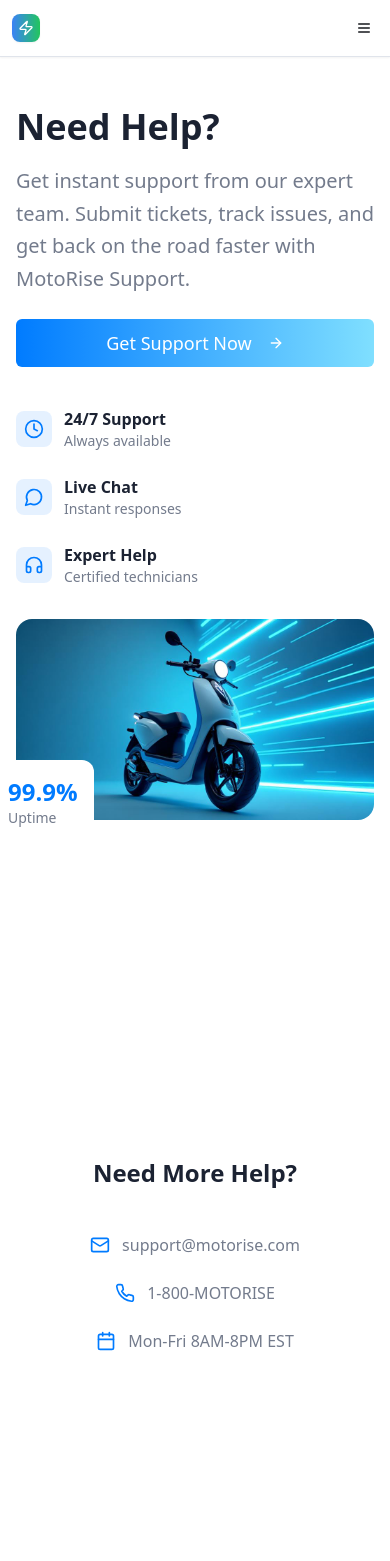
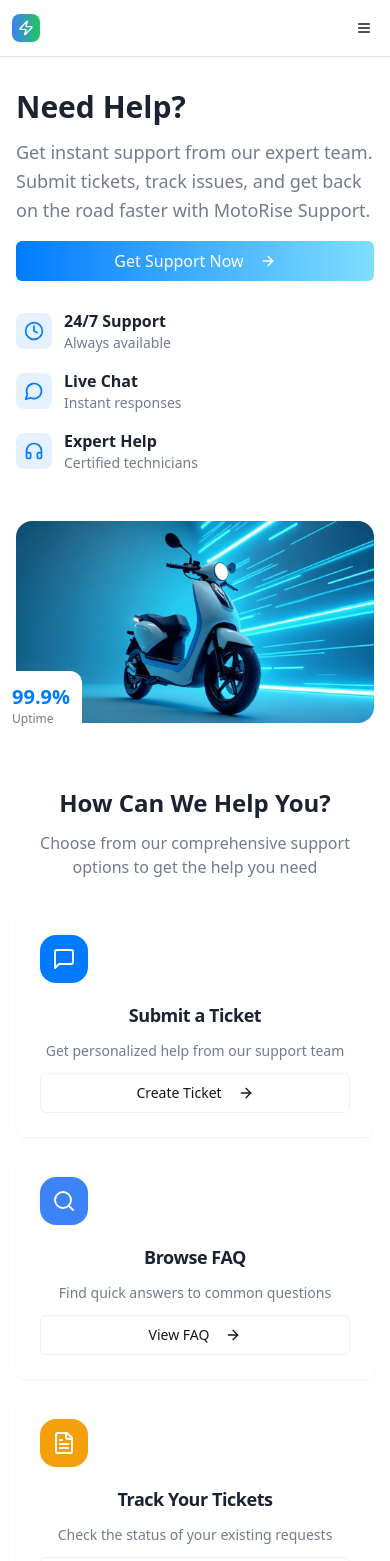
Before and after one commit to vkhemnar/motorise-support-hub, a React (Vite) app: page / in a window 390 px wide. Shown: the top 1561 px of the page. Before the commit the page ends 1422 px from the top, so only its background shows below. Built offline with nearby package versions, Linux system fonts and the light colour scheme.

Commit message:
Fix home page whitespace

```diff
--- a/src/components/Hero.tsx
+++ b/src/components/Hero.tsx
@@ -14,36 +14,36 @@ export const Hero = () => {
     console.log('Get Support button clicked, navigating to /login');
     navigate('/login');
   };
-  return <section className="relative flex items-center justify-center bg-[var(--gradient-card)] overflow-hidden">
+  return <section className="relative flex items-center justify-center bg-[var(--gradient-card)] overflow-hidden min-h-[60vh] sm:min-h-[70vh] lg:min-h-[80vh]">
       {/* Background Pattern */}
-      <div className="absolute inset-0 bg-grid-pattern opacity-5 my-0 py-0 mx-0 px-0"></div>
+      <div className="absolute inset-0 bg-grid-pattern opacity-5"></div>
 
-      <div className="max-w-7xl mx-auto px-4 sm:px-6 lg:px-8 py-12">
-        <div className="grid lg:grid-cols-2 gap-8 items-center">
+      <div className="max-w-7xl mx-auto px-4 sm:px-6 lg:px-8 py-8 sm:py-12 lg:py-16">
+        <div className="grid lg:grid-cols-2 gap-6 lg:gap-8 items-center">
           {/* Content */}
-          <div className="space-y-6 fade-in">
-            <div className="space-y-4">
-              <h1 className="text-4xl md:text-6xl font-bold text-navy leading-tight">
+          <div className="space-y-4 sm:space-y-6 fade-in">
+            <div className="space-y-3 sm:space-y-4">
+              <h1 className="text-3xl sm:text-4xl lg:text-5xl xl:text-6xl font-bold text-navy leading-tight">
                 Need Help?
               </h1>
-              <p className="text-xl text-muted-foreground leading-relaxed">
+              <p className="text-lg sm:text-xl text-muted-foreground leading-relaxed">
                 Get instant support from our expert team. Submit tickets, track issues, and get back on the road faster with MotoRise Support.
               </p>
             </div>
 
             {/* CTA Buttons */}
-            <div className="flex flex-col sm:flex-row gap-4">
-              <Button className="btn-electric text-lg px-8 py-6" onClick={handleGetSupport} style={{
+            <div className="flex flex-col sm:flex-row gap-3 sm:gap-4">
+              <Button className="btn-electric text-base sm:text-lg px-6 sm:px-8 py-4 sm:py-6" onClick={handleGetSupport} style={{
               pointerEvents: 'auto',
               zIndex: 10
             }}>
                 {user ? user.role === 'admin' ? 'Go to Dashboard' : 'Start Chat' : 'Get Support Now'}
-                <ArrowRight className="ml-2 h-5 w-5" />
+                <ArrowRight className="ml-2 h-4 w-4 sm:h-5 sm:w-5" />
               </Button>
             </div>
 
             {/* Features */}
-            <div className="grid grid-cols-1 sm:grid-cols-3 gap-6 pt-4">
+            <div className="grid grid-cols-1 sm:grid-cols-3 gap-4 sm:gap-6 pt-3 sm:pt-4">
               <div className="flex items-center space-x-3">
                 <div className="p-2 bg-primary/10 rounded-lg">
                   <Clock className="h-5 w-5 text-primary" />
@@ -75,16 +75,16 @@ export const Hero = () => {
           </div>
 
           {/* Hero Image */}
-          <div className="relative slide-up">
+          <div className="relative slide-up mt-6 lg:mt-0">
             <div className="relative rounded-2xl overflow-hidden shadow-[var(--shadow-elevation)]">
               <img src={heroImage} alt="MotoRise Electric Scooter" className="w-full h-auto object-cover" />
               <div className="absolute inset-0 bg-[var(--gradient-primary)] opacity-10"></div>
             </div>
 
             {/* Floating Stats */}
-            <div className="absolute -bottom-6 -left-6 bg-white rounded-xl shadow-[var(--shadow-card)] p-4 card-hover">
-              <div className="text-2xl font-bold text-primary">99.9%</div>
-              <div className="text-sm text-muted-foreground">Uptime</div>
+            <div className="absolute -bottom-4 -left-4 sm:-bottom-6 sm:-left-6 bg-white rounded-xl shadow-[var(--shadow-card)] p-3 sm:p-4 card-hover">
+              <div className="text-xl sm:text-2xl font-bold text-primary">99.9%</div>
+              <div className="text-xs sm:text-sm text-muted-foreground">Uptime</div>
             </div>
 
           </div>
--- a/src/components/SupportCards.tsx
+++ b/src/components/SupportCards.tsx
@@ -2,70 +2,100 @@ import React from 'react';
 import { Button } from '@/components/ui/button';
 import { Card, CardContent, CardDescription, CardHeader, CardTitle } from '@/components/ui/card';
 import { MessageSquare, FileText, Search, Phone, Mail, Calendar, ArrowRight } from 'lucide-react';
+
 export const SupportCards = () => {
-  const supportOptions = [{
+  const supportOptions = [
+    {
       icon: MessageSquare,
       title: 'Submit a Ticket',
       description: 'Get personalized help from our support team',
       action: 'Create Ticket',
       color: 'bg-primary',
       href: '/support/new'
-  }, {
+    },
+    {
       icon: Search,
       title: 'Browse FAQ',
       description: 'Find quick answers to common questions',
       action: 'View FAQ',
       color: 'bg-info',
       href: '/faq'
-  }, {
+    },
+    {
       icon: FileText,
       title: 'Track Your Tickets',
       description: 'Check the status of your existing requests',
       action: 'View Tickets',
       color: 'bg-warning',
       href: '/tickets'
-  }, {
+    },
+    {
       icon: Phone,
       title: 'Emergency Support',
       description: 'For urgent issues requiring immediate attention',
       action: 'Call Now',
       color: 'bg-destructive',
       href: 'tel:+1-800-MOTORISE'
-  }];
-  return <section className="bg-background py-[37px]">
-      <div className="max-w-7xl mx-auto px-4 sm:px-6 lg:px-8 my-0">
-        <div className="text-center mb-16 fade-in my-0">
+    }
+  ];
 
-
+  return (
+    <section className="bg-background py-8 sm:py-12 lg:py-16">
+      <div className="max-w-7xl mx-auto px-4 sm:px-6 lg:px-8">
+        <div className="text-center mb-8 sm:mb-12 lg:mb-16 fade-in">
+          <h2 className="text-2xl sm:text-3xl lg:text-4xl font-bold text-navy mb-3 sm:mb-4">
+            How Can We Help You?
+          </h2>
+          <p className="text-base sm:text-lg text-muted-foreground max-w-2xl mx-auto">
+            Choose from our comprehensive support options to get the help you need
+          </p>
         </div>
 
-        <div className="grid grid-cols-1 md:grid-cols-2 lg:grid-cols-4 gap-6">
-          {supportOptions.map((option, index) => <Card key={index} className="card-electric card-hover group cursor-pointer border-0">
-
-
-            </Card>)}
+        <div className="grid grid-cols-1 sm:grid-cols-2 lg:grid-cols-4 gap-4 sm:gap-6">
+          {supportOptions.map((option, index) => (
+            <Card key={index} className="card-electric card-hover group cursor-pointer border-0 h-full">
+              <CardHeader className="text-center pb-3 sm:pb-4">
+                <div className={`inline-flex items-center justify-center w-12 h-12 sm:w-16 sm:h-16 rounded-2xl ${option.color} mb-3 sm:mb-4 group-hover:scale-110 transition-transform duration-200`}>
+                  <option.icon className="h-6 w-6 sm:h-8 sm:w-8 text-white" />
+                </div>
+                <CardTitle className="text-lg sm:text-xl font-bold text-navy group-hover:text-primary transition-colors">
+                  {option.title}
+                </CardTitle>
+              </CardHeader>
+              <CardContent className="text-center space-y-3 sm:space-y-4">
+                <CardDescription className="text-sm sm:text-base text-muted-foreground">
+                  {option.description}
+                </CardDescription>
+                <Button variant="outline" className="w-full group-hover:bg-primary group-hover:text-white transition-all duration-200">
+                  {option.action}
+                  <ArrowRight className="ml-2 h-4 w-4 group-hover:translate-x-1 transition-transform duration-200" />
+                </Button>
+              </CardContent>
+            </Card>
+          ))}
         </div>
 
         {/* Contact Info */}
-        <div className="mt-16 text-center">
-          <div className="bg-[var(--gradient-card)] rounded-2xl p-8 shadow-[var(--shadow-card)] my-0 mx-0 px-[33px]">
-            <h3 className="text-2xl font-bold text-navy mb-6 mx-[23px] my-0 py-[20px]">Need More Help?</h3>
-            <div className="grid grid-cols-1 md:grid-cols-3 gap-6">
+        <div className="mt-8 sm:mt-12 lg:mt-16 text-center">
+          <div className="bg-[var(--gradient-card)] rounded-2xl p-6 sm:p-8 shadow-[var(--shadow-card)]">
+            <h3 className="text-xl sm:text-2xl font-bold text-navy mb-4 sm:mb-6">Need More Help?</h3>
+            <div className="grid grid-cols-1 md:grid-cols-3 gap-4 sm:gap-6">
               <div className="flex items-center justify-center space-x-3">
-                <Mail className="h-5 w-5 text-primary" />
-                <span className="text-muted-foreground">support@motorise.com</span>
+                <Mail className="h-4 w-4 sm:h-5 sm:w-5 text-primary flex-shrink-0" />
+                <span className="text-sm sm:text-base text-muted-foreground">support@motorise.com</span>
               </div>
               <div className="flex items-center justify-center space-x-3">
-                <Phone className="h-5 w-5 text-primary" />
-                <span className="text-muted-foreground">1-800-MOTORISE</span>
+                <Phone className="h-4 w-4 sm:h-5 sm:w-5 text-primary flex-shrink-0" />
+                <span className="text-sm sm:text-base text-muted-foreground">1-800-MOTORISE</span>
               </div>
               <div className="flex items-center justify-center space-x-3">
-                <Calendar className="h-5 w-5 text-primary" />
-                <span className="text-muted-foreground">Mon-Fri 8AM-8PM EST</span>
+                <Calendar className="h-4 w-4 sm:h-5 sm:w-5 text-primary flex-shrink-0" />
+                <span className="text-sm sm:text-base text-muted-foreground">Mon-Fri 8AM-8PM EST</span>
               </div>
             </div>
           </div>
         </div>
       </div>
-    </section>;
+    </section>
+  );
 };
```
Lines whose indentation alone changed are shown as unchanged.
